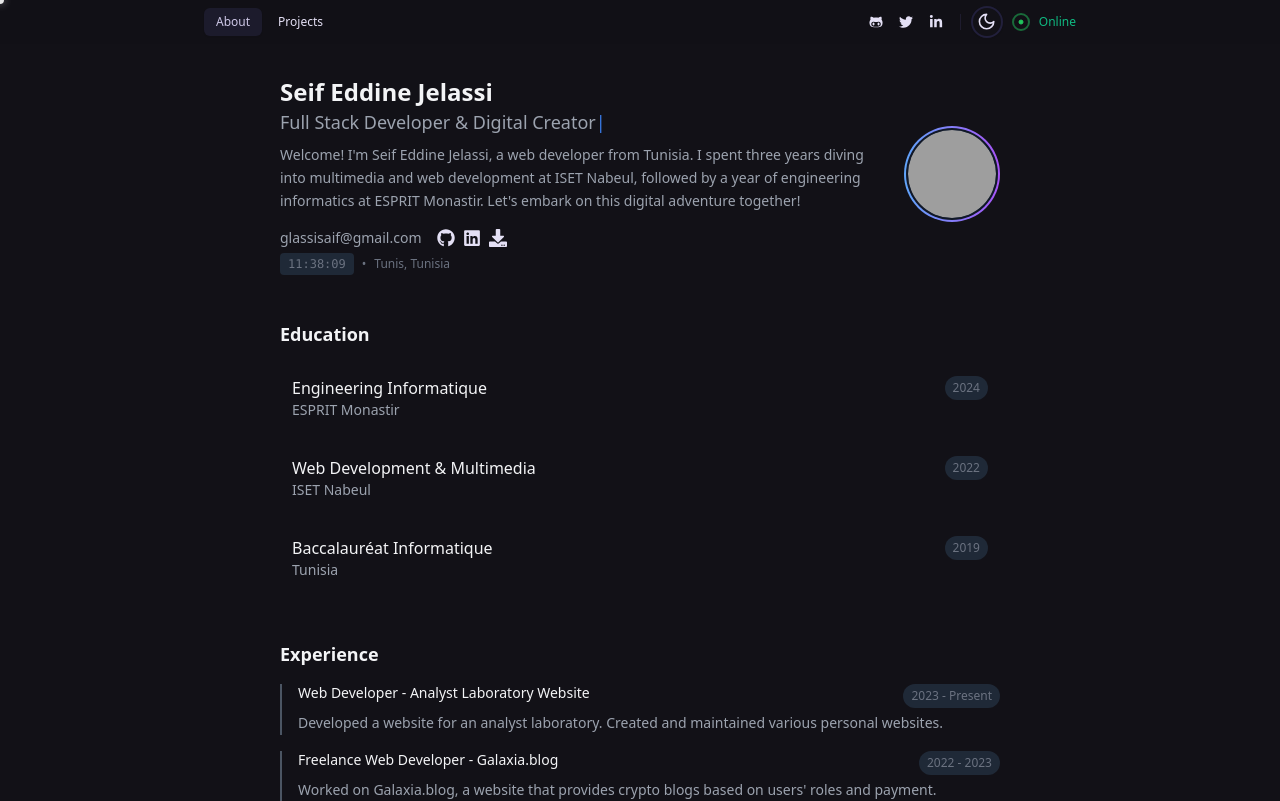
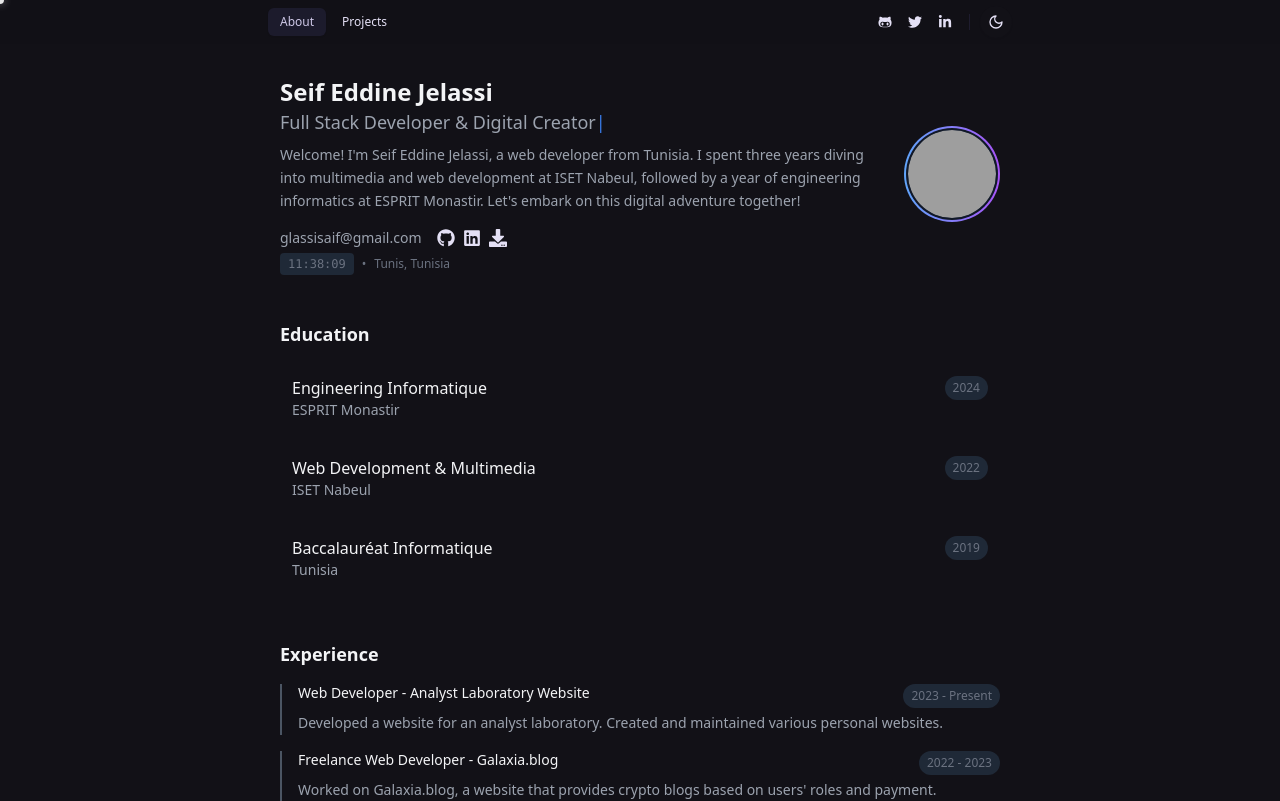
Before and after one commit to laakri/Portfolio-React, a React (Vite) app: page / in a window 1280 px wide. Shown: the top 801 px of the page. Built offline with nearby package versions, Linux system fonts and the light colour scheme; grey boxes are pictures that could not be loaded.

Commit message:
update the navbar make it smaller

```diff
--- a/src/components/mode-toggle.tsx
+++ b/src/components/mode-toggle.tsx
@@ -11,10 +11,10 @@ export function ModeToggle() {
       variant="outline"
       size="icon"
       onClick={() => setTheme(theme === "light" ? "dark" : "light")}
-      className="rounded-full"
+      className="rounded-full border-transparent"
     >
-      <Sun className="h-[1.2rem] w-[1.2rem] rotate-0 scale-100 transition-all dark:-rotate-90 dark:scale-0" />
-      <Moon className="absolute h-[1.2rem] w-[1.2rem] rotate-90 scale-0 transition-all dark:rotate-0 dark:scale-100" />
+      <Sun className="h-[1rem] w-[1rem] rotate-0 scale-100 transition-all dark:-rotate-90 dark:scale-0" />
+      <Moon className="absolute h-[1rem] w-[1rem] rotate-90 scale-0 transition-all dark:rotate-0 dark:scale-100" />
       <span className="sr-only">Toggle theme</span>
     </Button>
   )
--- a/src/components/navbar.tsx
+++ b/src/components/navbar.tsx
@@ -2,7 +2,6 @@ import React from "react";
 import { FaGithubAlt, FaLinkedinIn, FaTwitter } from "react-icons/fa";
 import { Link, useLocation } from "react-router-dom";
 import { Button } from "./ui/button";
-import ActiveIcon from "./ui/ActiveIcon";
 import { ModeToggle } from "./mode-toggle";
 import { cn } from "@/lib/utils";
 
@@ -12,7 +11,7 @@ const Navbar: React.FC = () => {
 
   return (
     <div className="sticky top-0 left-0 w-full bg-background/80 backdrop-blur-sm  z-50">
-      <div className="max-w-4xl mx-auto px-3 py-1.5">
+      <div className="max-w-3xl mx-auto px-3 py-1.5">
         <div className="flex justify-between items-center">
           <nav className="flex items-center gap-1">
             <Link to="/">
@@ -64,10 +63,7 @@ const Navbar: React.FC = () => {
 
             <ModeToggle />
 
-            <div className="flex items-center gap-1.5 text-emerald-500 text-xs font-medium">
-              <ActiveIcon />
-              <span>Online</span>
-            </div>
+
           </div>
         </div>
       </div>
--- a/src/components/ui/ActiveIcon.tsx
+++ /dev/null
@@ -1,41 +0,0 @@
-const ActiveIcon: React.FC = () => {
-  return (
-    <svg
-      xmlns="http://www.w3.org/2000/svg"
-      className="h-6 w-6 text-green-500"
-      fill="none"
-      viewBox="0 0 24 24"
-      stroke="currentColor"
-    >
-      <circle
-        cx="12"
-        cy="12"
-        r="8"
-        strokeOpacity="0.5"
-        strokeWidth="2"
-        fill="none"
-      >
-        <animate
-          attributeName="r"
-          from="8"
-          to="12"
-          dur="1s"
-          repeatCount="indefinite"
-          begin="0s"
-        />
-        <animate
-          attributeName="stroke-opacity"
-          from="0.5"
-          to="0"
-          dur="1s"
-          repeatCount="indefinite"
-          begin="0s"
-        />
-      </circle>
-      {/* Dot */}
-      <circle cx="12" cy="12" r="2" fill="currentColor" />
-    </svg>
-  );
-};
-
-export default ActiveIcon;
```
